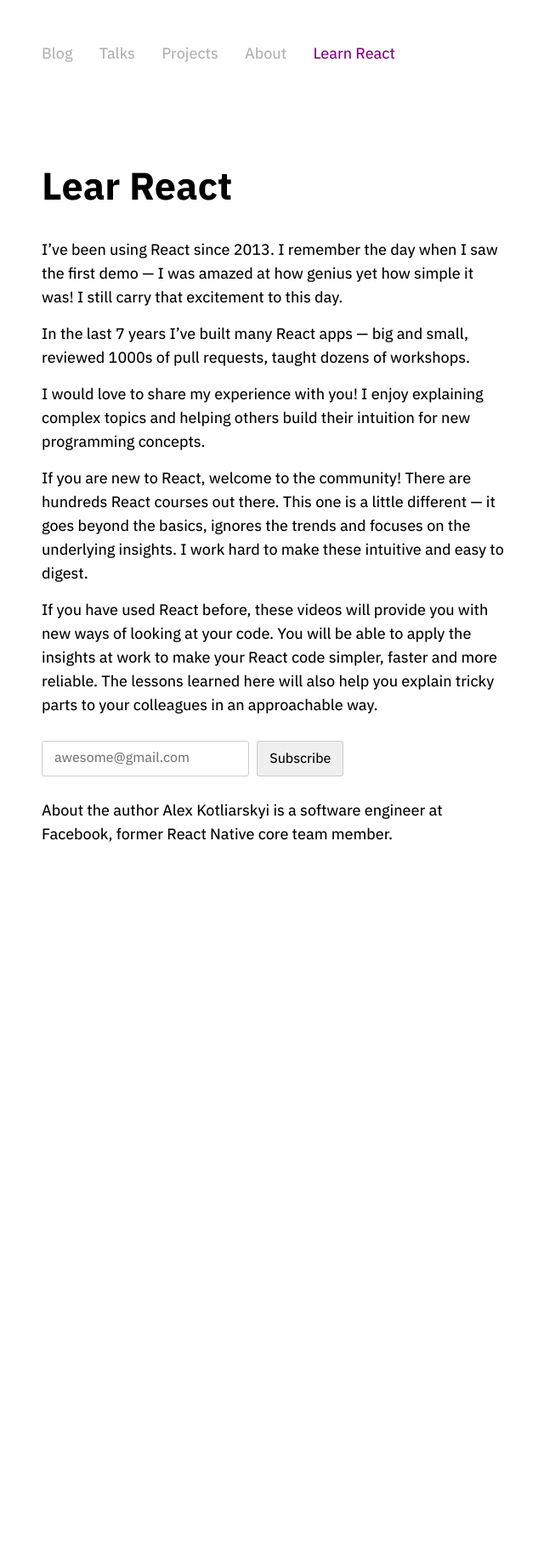
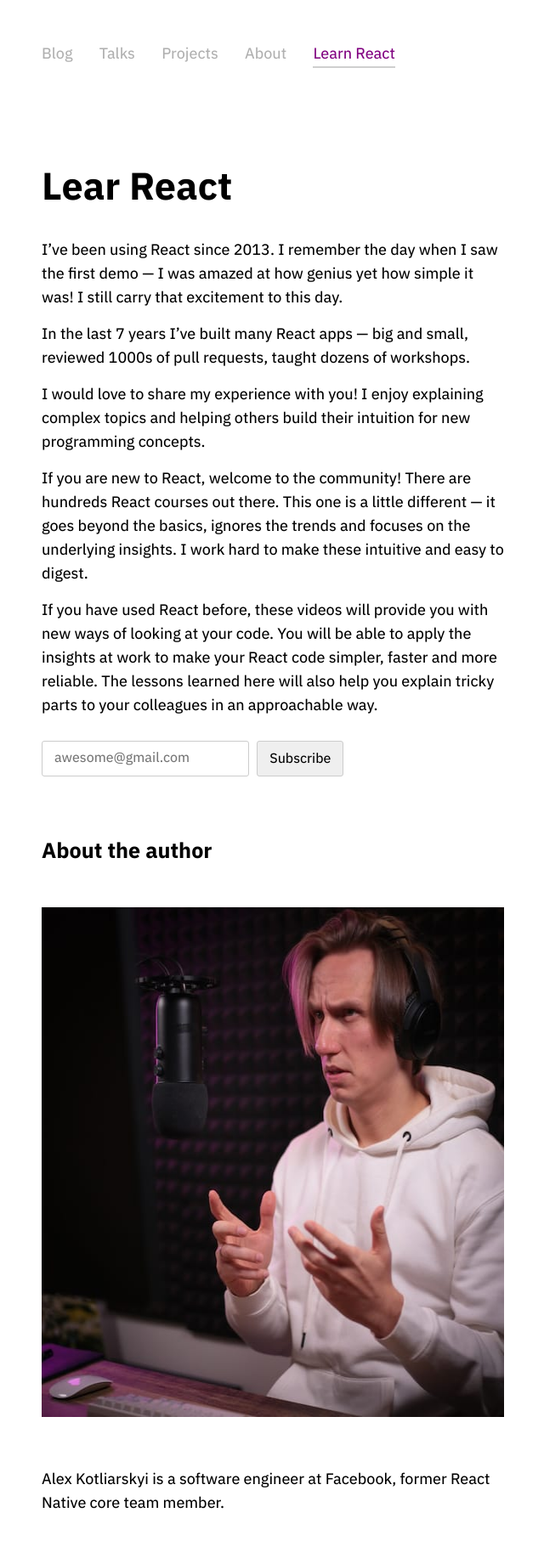
Before and after one commit to frantic/frantic.github.io, a Jekyll site: the page built from pages/react.md, in a window 1280 px wide. Shown: the whole page at 85% size, without its empty margins (319-959 px from the left). Built offline with Jekyll 4.4.1, drawn with Linux system fonts in a browser that asks for light colours; before the commit the page ends 1047 px from its top, so only the background shows below that.

Commit message:
Fix react link

```diff
--- a/pages/react.md
+++ b/pages/react.md
@@ -1,7 +1,7 @@
 ---
 layout: page
 title: Lear React
-permalink: /react
+permalink: /react/
 css: |
   button {
     cursor: pointer;
@@ -38,5 +38,8 @@ If you have used React before, these videos will provide you with new ways of lo
   <input type="submit"  value="Subscribe" name="subscribe" id="mc-embedded-subscribe" class="button">
 </form>
 
-About the author
+## About the author
+
+<img src="/assets/me-explaining.jpg" width="600" height="600" />
+
 Alex Kotliarskyi is a software engineer at Facebook, former React Native core team member.
```
Also changed, not shown: assets/me-explaining.jpg (added).
